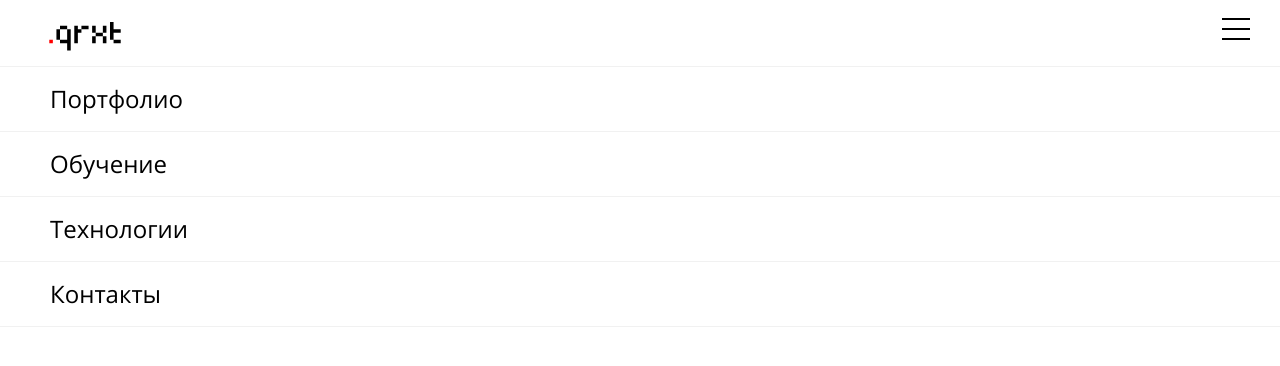
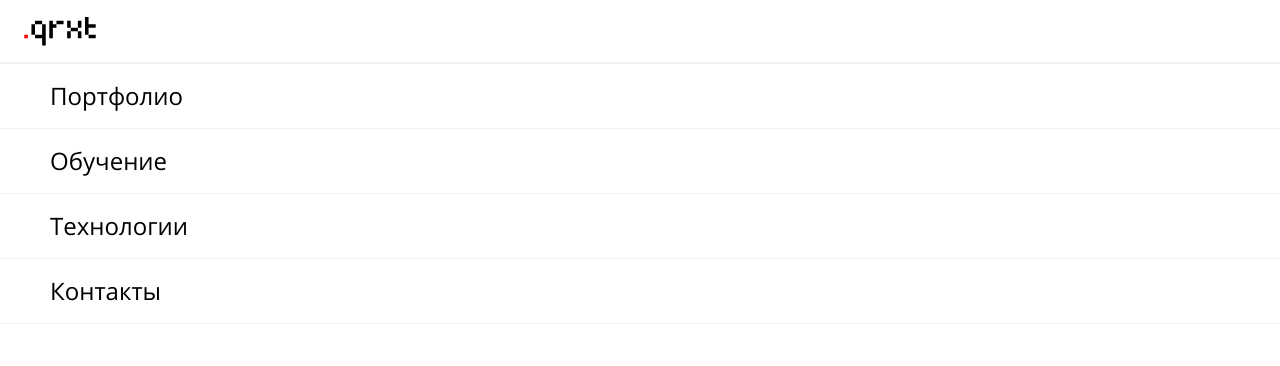
Before and after one commit to qrxt/qrxt-portfolio, a website: page source/index.html in a window 1280 px wide. Drawn offline with nearby package versions, Linux system fonts and the light colour scheme; files that its build step writes are made by us from their sources; files whose address does not match are found by name.

Commit message:
Переписаны отступы для шапки, бургерная кнопка не отображается без js

```diff
--- a/source/sass/blocks/main-nav.scss
+++ b/source/sass/blocks/main-nav.scss
@@ -1,5 +1,7 @@
 .main-nav {
+  position: relative;
   width: 100%;
+  padding: 10px;
   top: 0;
   left: 0;
   z-index: 50;
@@ -7,8 +9,12 @@
   background-color: $white;
 }
 
+.main-nav--nojs .main-nav__menu-btn {
+  display: none;
+}
+
 .main-nav__menu-btn {
-  top: 18px;
+  top: calc(50% - 10px);
   right: 30px;
   width: 28px;
   height: 22px;
--- a/source/sass/blocks/page-header.scss
+++ b/source/sass/blocks/page-header.scss
@@ -4,5 +4,4 @@
 
 .page-header__logo {
   display: block;
-  margin: 15px 200px 15px 35px;
 }
--- a/source/sass/blocks/site-list.scss
+++ b/source/sass/blocks/site-list.scss
@@ -2,7 +2,7 @@
   display: none;
   width: 100%;
   position: absolute;
-  top: 66px;
+  top: 63px;
   left: 0;
   flex-direction: column;
   justify-content: center;
```
